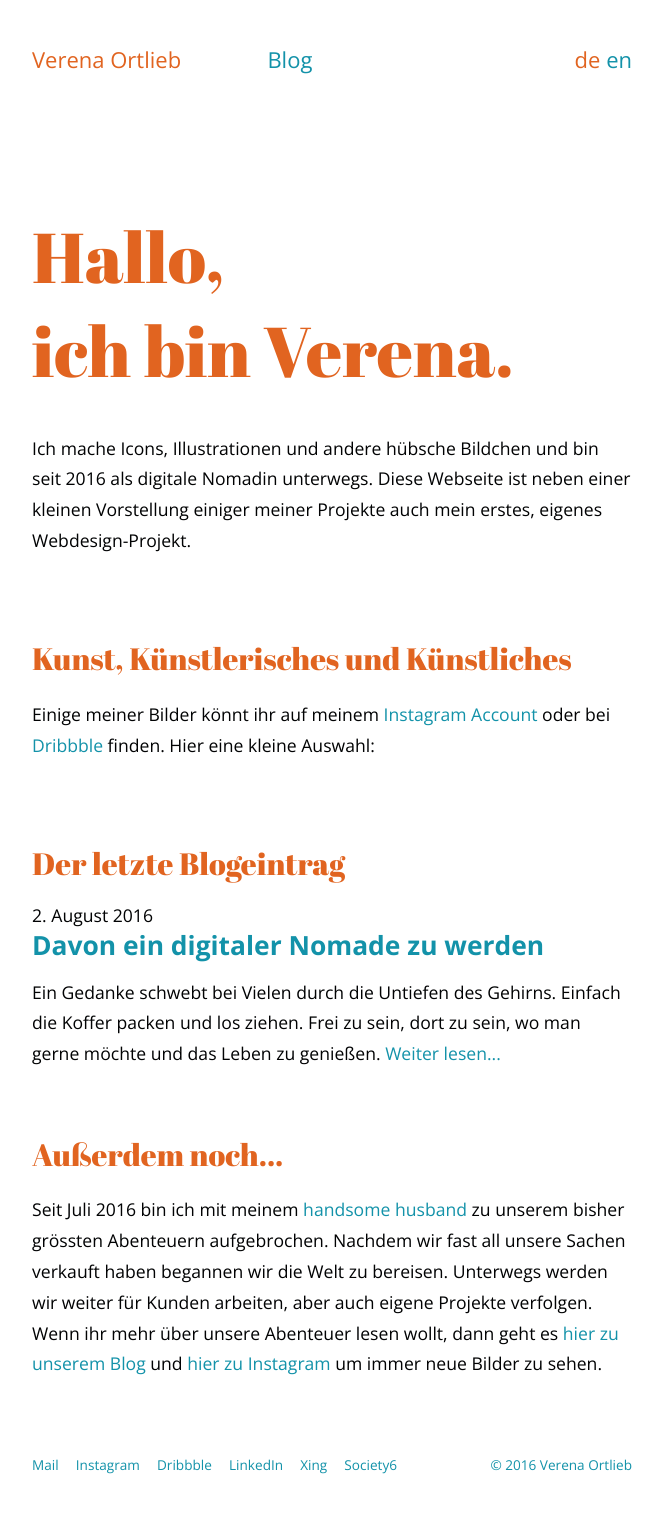
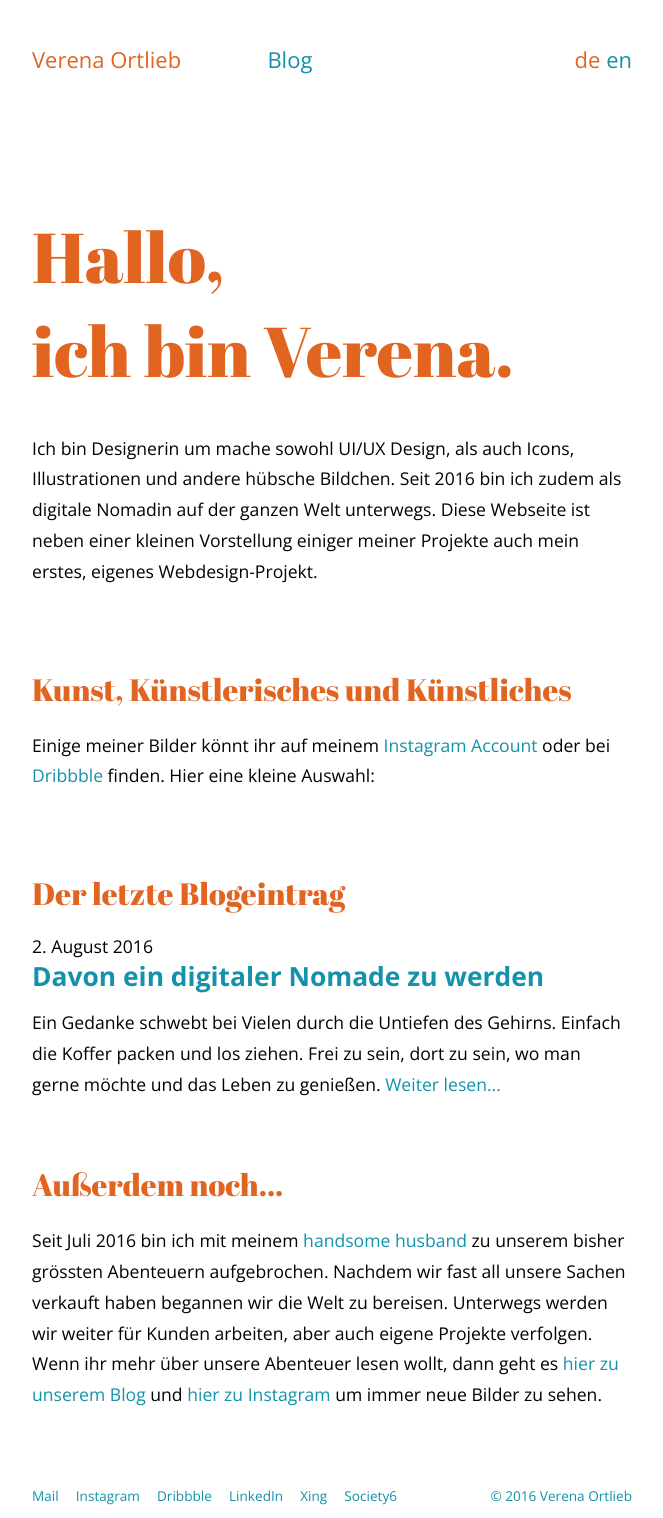
Before and after one commit to Verena-von-O/verena-von-o.github.io, a Jekyll site: the page built from _posts/de/pages/2015-01-01-start.md, in a window 1280 px wide. Shown: the whole page, without its empty margins (308-971 px from the left). Built offline with Jekyll 4.4.1, drawn with Linux system fonts in a browser that asks for light colours; a script that is not in the unit is left out; before the commit the page ends 1488 px from its top, so only the background shows below that.

Commit message:
change start page

```diff
--- a/_posts/de/pages/2015-01-01-start.md
+++ b/_posts/de/pages/2015-01-01-start.md
@@ -10,7 +10,7 @@ desc: "Personal website from Verena. She loves puppies."
 
 <h2 class="headline-index">Hallo,<br>ich bin Verena.</h2>
 
-<p>Ich mache Icons, Illustrationen und andere hübsche Bildchen und bin seit 2016 als digitale Nomadin unterwegs. Diese Webseite ist neben einer kleinen Vorstellung einiger meiner Projekte auch mein erstes, eigenes Webdesign-Projekt.</p>
+<p>Ich bin Designerin um mache sowohl UI/UX Design, als auch Icons, Illustrationen und andere hübsche Bildchen. Seit 2016 bin ich zudem als digitale Nomadin auf der ganzen Welt unterwegs. Diese Webseite ist neben einer kleinen Vorstellung einiger meiner Projekte auch mein erstes, eigenes Webdesign-Projekt.</p>
 
 
 <h3 class="subheadline-index">Kunst, Künstlerisches und Künstliches</h3>
```
